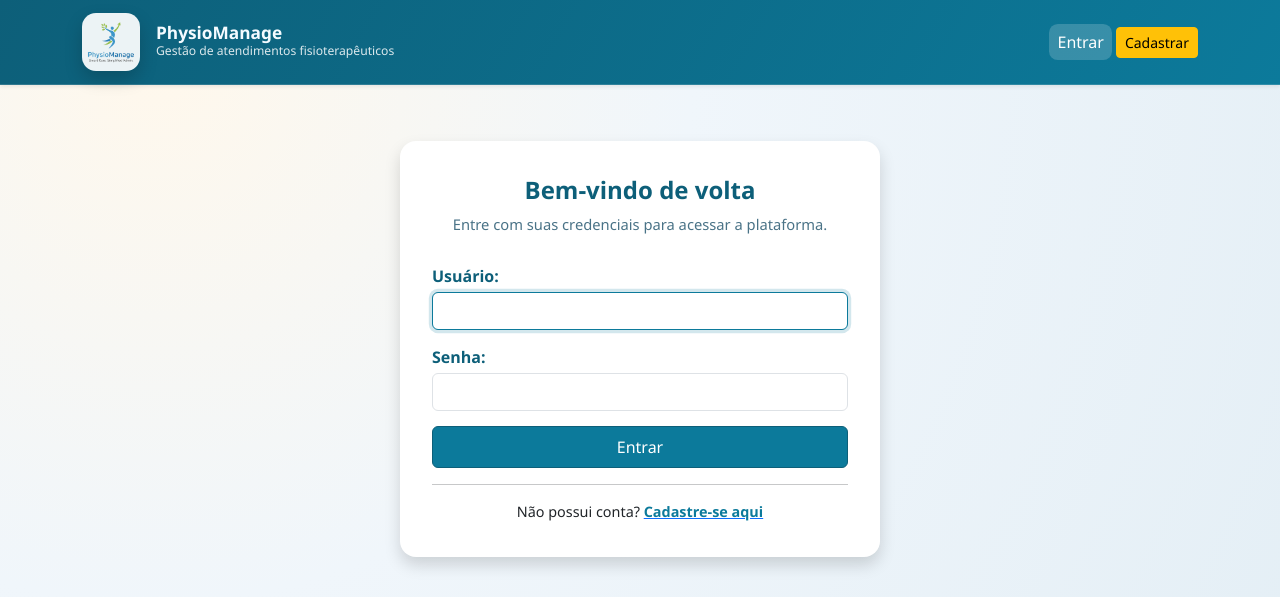
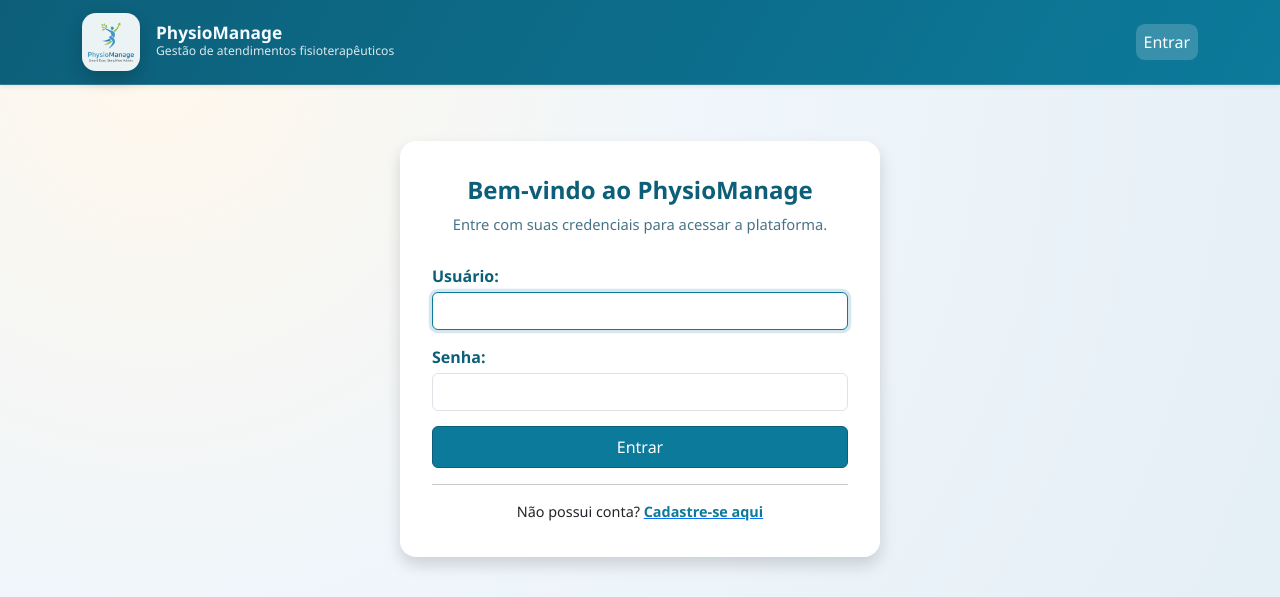
Before and after one commit to AndradeWil/PI3, a Django app: page /accounts/login/ in a window 1280 px wide. Shown: the top 597 px of the page. Run offline with Django 5.2, Linux system fonts and the light colour scheme.

Commit message:
Ajustes textuais

```diff
--- a/templates/base.html
+++ b/templates/base.html
@@ -41,7 +41,6 @@
                         </form>
                     {% else %}
                         <a class="nav-link" href="{% url 'login' %}">Entrar</a>
-                        <a class="btn btn-warning btn-sm" href="{% url 'registro' %}">Cadastrar</a>
                     {% endif %}
                 </div>
             </div>
--- a/templates/registration/login.html
+++ b/templates/registration/login.html
@@ -6,7 +6,7 @@
         <div class="card border-0 shadow">
             <div class="card-body">
                 <div class="auth-header">
-                    <h1>Bem-vindo de volta</h1>
+                    <h1>Bem-vindo ao PhysioManage</h1>
                     <p>Entre com suas credenciais para acessar a plataforma.</p>
                 </div>
                 <form method="post" class="form-grid">
```
